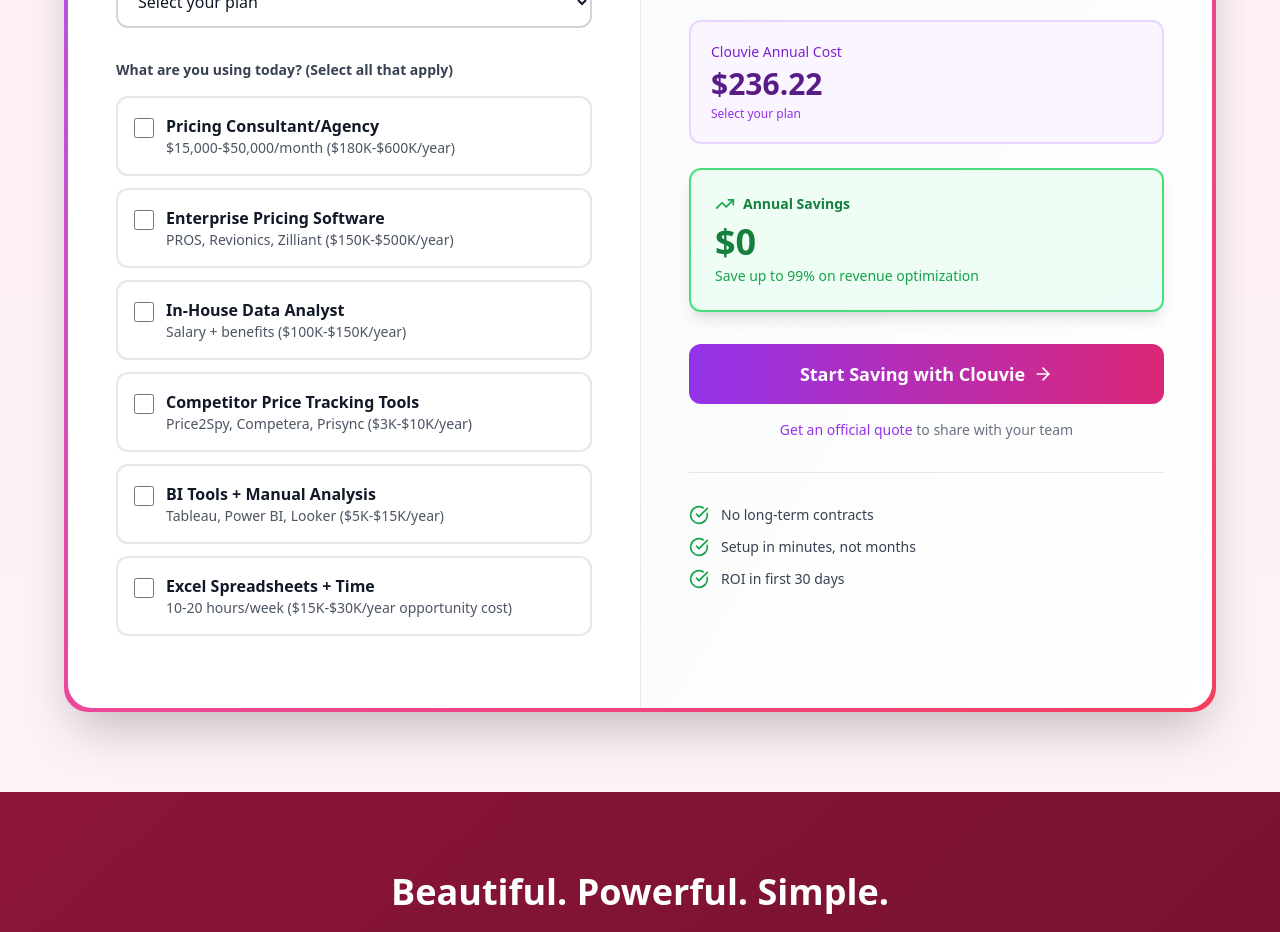
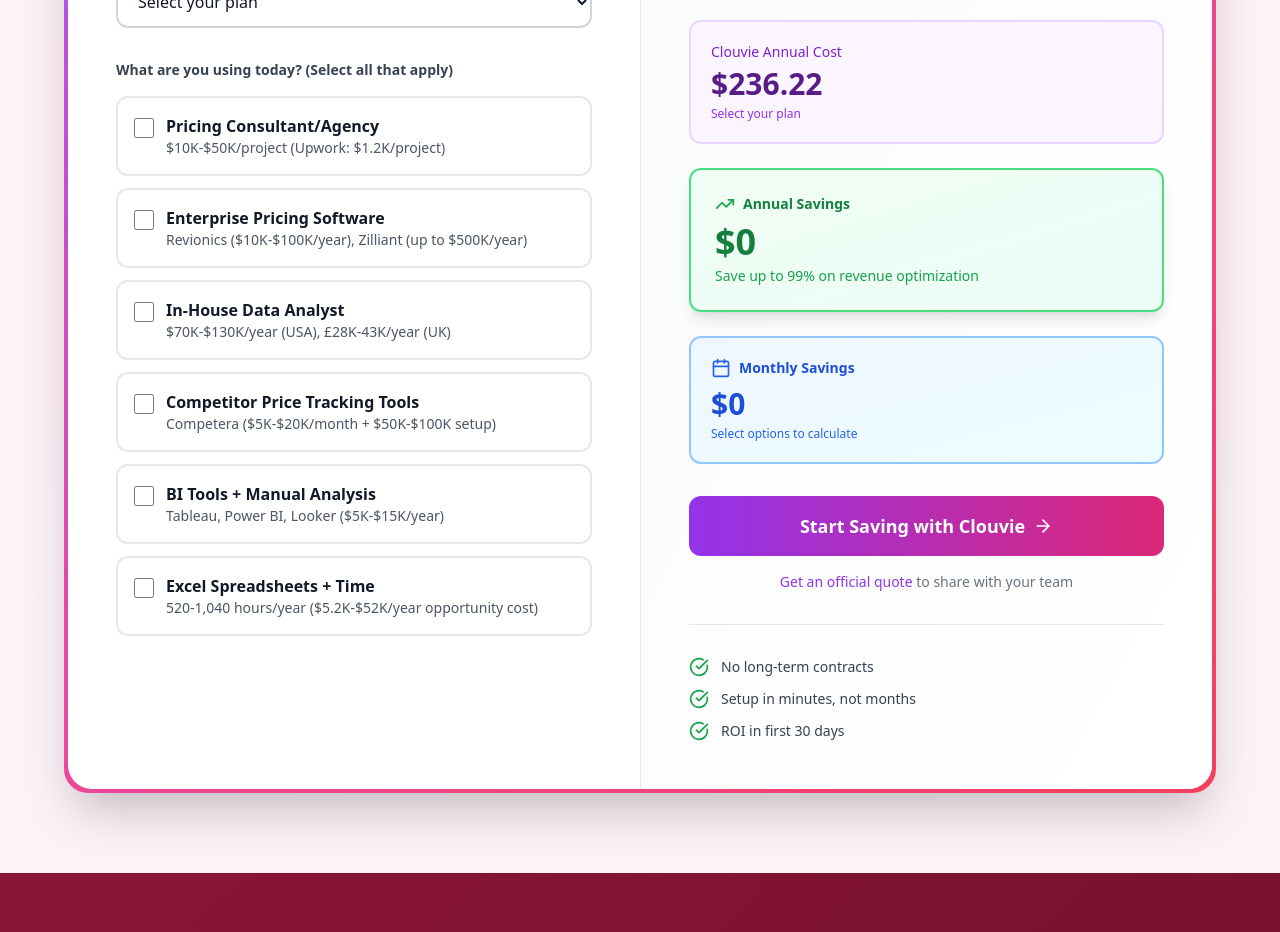
Before and after one commit to SadiSolo/Clouvie, a React (Vite) app: page / in a window 1280 px wide. Shown: the part 8040-8972 px from the top of the page. Built offline with nearby package versions, Linux system fonts and the light colour scheme.

Commit message:
ui udates

```diff
--- a/src/components/Sidebar.tsx
+++ b/src/components/Sidebar.tsx
@@ -35,7 +35,7 @@ export default function Sidebar() {
     <div className="w-64 bg-white dark:bg-gray-800 h-screen flex flex-col border-r border-gray-200 dark:border-gray-700">
       {/* Logo */}
       <div className="p-6 flex items-center gap-3">
-        <img src="/logo.png" alt="Clouvie" className="h-8 w-full" />
+        <img src="/logo.png" alt="Clouvie" className="h-full w-3/4" />
       </div>
 
       {/* Back to Homepage Button */}
--- a/src/pages/DemandForecasting.tsx
+++ b/src/pages/DemandForecasting.tsx
@@ -192,10 +192,10 @@ export default function DemandForecasting() {
                 <RefreshCw className="w-4 h-4" />
                 Refresh
               </button>
-              <button className="flex-1 px-4 py-2 border-2 border-indigo-600 text-indigo-600 rounded-lg font-semibold hover:bg-indigo-50 transition-colors inline-flex items-center justify-center gap-2">
+              {/* <button className="flex-1 px-4 py-2 border-2 border-indigo-600 text-indigo-600 rounded-lg font-semibold hover:bg-indigo-50 transition-colors inline-flex items-center justify-center gap-2">
                 <Download className="w-4 h-4" />
                 Export
-              </button>
+              </button> */}
             </div>
           </div>
         </div>
--- a/src/pages/InventoryIntelligence.tsx
+++ b/src/pages/InventoryIntelligence.tsx
@@ -246,13 +246,19 @@ export default function InventoryIntelligence() {
             </div>
 
             {/* Quick Actions */}
-            <div className="col-span-2">
-              <label className="block text-sm font-semibold text-gray-700 mb-2">Quick Actions</label>
-              <button className="w-full flex items-center justify-center gap-2 py-2.5 bg-gradient-to-r from-blue-500 to-blue-600 text-white rounded-lg hover:from-blue-600 hover:to-blue-700 transition-all font-medium shadow-sm">
-                <RefreshCw size={16} />
-                Refresh Data
-              </button>
+              <div className="col-span-2 ">
+            <div className="w-full flex justify-end gap-4">
+                <div className=''>
+                  <label className="block text-sm font-semibold text-gray-700 mb-2">Quick Actions</label>
+
+                  <button className="w-40 flex items-center justify-center gap-2 py-2.5 bg-gradient-to-r from-blue-500 to-blue-600 text-white rounded-lg hover:from-blue-600 hover:to-blue-700 transition-all font-medium shadow-sm">
+                  <RefreshCw size={16} />
+                  Refresh Data
+                </button>
+                </div>
+
             </div>
+              </div>
           </div>
         </div>
 
--- a/src/pages/Landing.tsx
+++ b/src/pages/Landing.tsx
@@ -1557,7 +1557,7 @@ export default function Landing() {
                           />
                           <div className="flex-1">
                             <div className="font-semibold text-gray-900">Pricing Consultant/Agency</div>
-                            <div className="text-sm text-gray-600">$15,000-$50,000/month ($180K-$600K/year)</div>
+                            <div className="text-sm text-gray-600">$10K-$50K/project (Upwork: $1.2K/project)</div>
                           </div>
                         </label>
 
@@ -1569,7 +1569,7 @@ export default function Landing() {
                           />
                           <div className="flex-1">
                             <div className="font-semibold text-gray-900">Enterprise Pricing Software</div>
-                            <div className="text-sm text-gray-600">PROS, Revionics, Zilliant ($150K-$500K/year)</div>
+                            <div className="text-sm text-gray-600">Revionics ($10K-$100K/year), Zilliant (up to $500K/year)</div>
                           </div>
                         </label>
 
@@ -1581,7 +1581,7 @@ export default function Landing() {
                           />
                           <div className="flex-1">
                             <div className="font-semibold text-gray-900">In-House Data Analyst</div>
-                            <div className="text-sm text-gray-600">Salary + benefits ($100K-$150K/year)</div>
+                            <div className="text-sm text-gray-600">$70K-$130K/year (USA), £28K-43K/year (UK)</div>
                           </div>
                         </label>
 
@@ -1593,7 +1593,7 @@ export default function Landing() {
                           />
                           <div className="flex-1">
                             <div className="font-semibold text-gray-900">Competitor Price Tracking Tools</div>
-                            <div className="text-sm text-gray-600">Price2Spy, Competera, Prisync ($3K-$10K/year)</div>
+                            <div className="text-sm text-gray-600">Competera ($5K-$20K/month + $50K-$100K setup)</div>
                           </div>
                         </label>
 
@@ -1617,7 +1617,7 @@ export default function Landing() {
                           />
                           <div className="flex-1">
                             <div className="font-semibold text-gray-900">Excel Spreadsheets + Time</div>
-                            <div className="text-sm text-gray-600">10-20 hours/week ($15K-$30K/year opportunity cost)</div>
+                            <div className="text-sm text-gray-600">520-1,040 hours/year ($5.2K-$52K/year opportunity cost)</div>
                           </div>
                         </label>
                       </div>
@@ -1657,7 +1657,7 @@ export default function Landing() {
                     </div>
 
                     {/* Savings */}
-                    <div className="mb-8 p-6 bg-gradient-to-br from-green-50 to-emerald-50 rounded-xl border-2 border-green-400 shadow-lg">
+                    <div className="mb-6 p-6 bg-gradient-to-br from-green-50 to-emerald-50 rounded-xl border-2 border-green-400 shadow-lg">
                       <div className="flex items-center gap-2 mb-2">
                         <TrendingUp className="w-5 h-5 text-green-600" />
                         <div className="text-sm text-green-700 font-semibold">Annual Savings</div>
@@ -1672,6 +1672,20 @@ export default function Landing() {
                           ? '100% savings with Free plan'
                           : 'Save up to 99% on revenue optimization'
                         }
+                      </div>
+                    </div>
+
+                    {/* Monthly Savings */}
+                    <div className="mb-8 p-5 bg-gradient-to-br from-blue-50 to-cyan-50 rounded-xl border-2 border-blue-300">
+                      <div className="flex items-center gap-2 mb-2">
+                        <Calendar className="w-5 h-5 text-blue-600" />
+                        <div className="text-sm text-blue-700 font-semibold">Monthly Savings</div>
+                      </div>
+                      <div className="text-3xl font-bold text-blue-700">
+                        ${(Math.max(0, Math.round(((Math.round((demandFactor - 1) * 100000) - customCost) / 12)))).toLocaleString()}
+                      </div>
+                      <div className="text-xs text-blue-600 mt-1">
+                        {demandFactor > 1 && customCost > 0 ? 'Average monthly savings' : 'Select options to calculate'}
                       </div>
                     </div>
 
--- a/src/pages/PriceOptimization.tsx
+++ b/src/pages/PriceOptimization.tsx
@@ -255,7 +255,7 @@ export default function PriceOptimization() {
                 <ChevronDown className="absolute right-3 top-1/2 -translate-y-1/2 text-gray-400 pointer-events-none" size={20} />
               </div>
             </div>
-            <button
+            {/* <button
               onClick={() => {
                 const productId = selectedProduct.id;
                 navigate('/product/' + productId);
@@ -263,7 +263,7 @@ export default function PriceOptimization() {
               className="flex items-center gap-2 px-4 py-2 bg-indigo-600 text-white rounded-lg hover:bg-indigo-700 transition-all font-medium"
             >
               View Details <ArrowRight size={16} />
-            </button>
+            </button> */}
           </div>
         </div>
 
```
